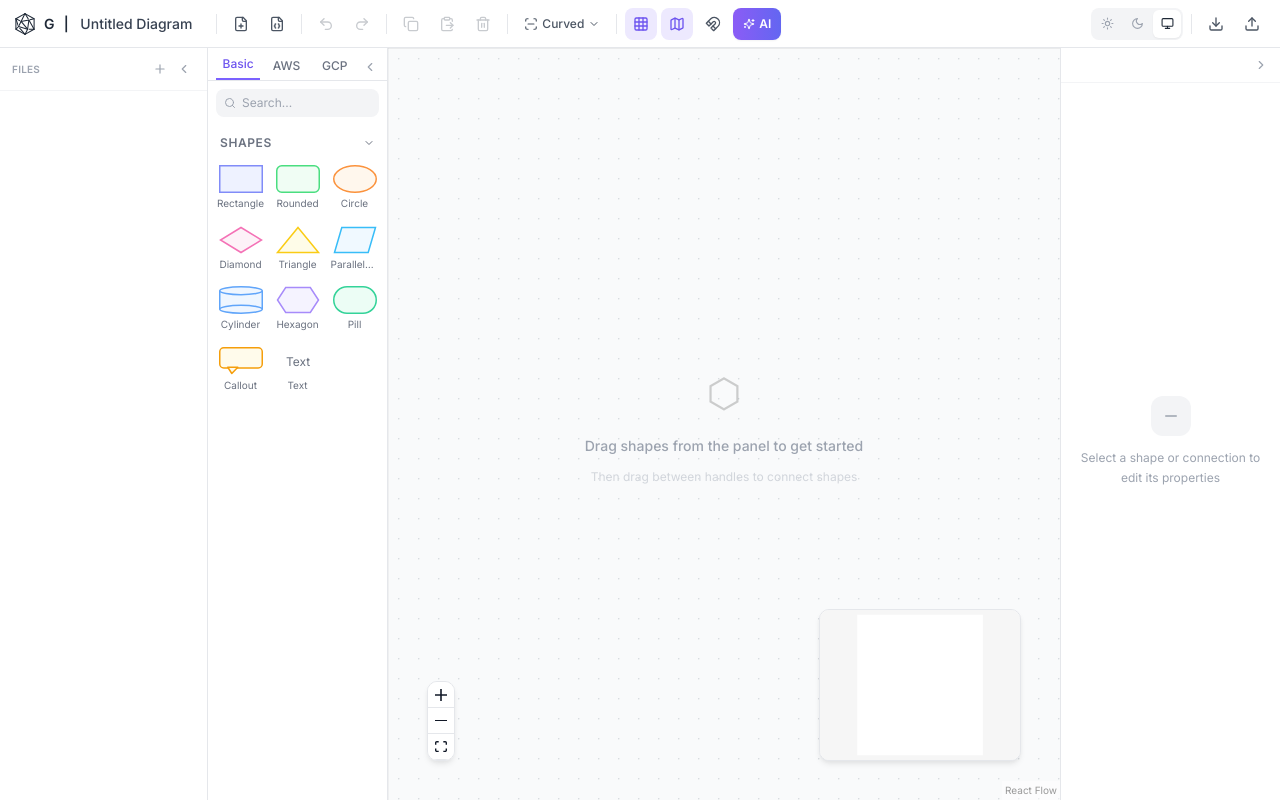
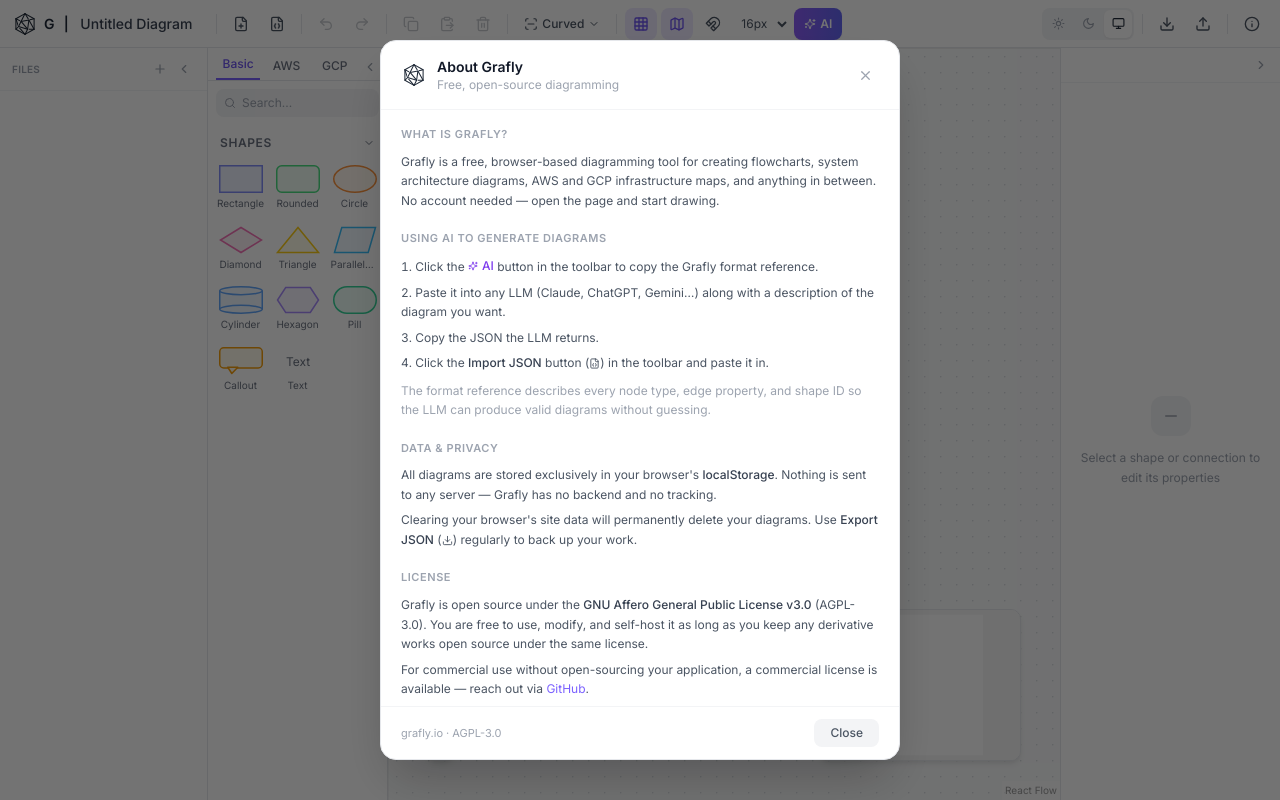
Before and after one commit to lnenad/grafly, a React (Vite) app: page / in a window 1280 px wide. Built offline with nearby package versions, Linux system fonts and the light colour scheme.

Commit message:
custom grid size

```diff
--- a/src/components/Canvas.jsx
+++ b/src/components/Canvas.jsx
@@ -38,6 +38,7 @@
     showMinimap,
     showGrid,
     snapToGrid,
+    gridSize,
     edgeType,
     viewport,
   } = useDiagramStore()
@@ -111,7 +112,7 @@
         defaultViewport={viewport}
         onViewportChange={onViewportChange}
         snapToGrid={snapToGrid}
-        snapGrid={[16, 16]}
+        snapGrid={[gridSize, gridSize]}
         deleteKeyCode={null}
         multiSelectionKeyCode="Shift"
         selectionKeyCode={null}
@@ -141,7 +142,7 @@
         onPaneContextMenu={(e) => { e.preventDefault(); onContextMenu(e.clientX, e.clientY) }}
       >
         {showGrid && (
-          <Background variant={BackgroundVariant.Dots} gap={20} size={1.5} color={isDark ? '#374151' : '#D1D5DB'} />
+          <Background variant={BackgroundVariant.Dots} gap={gridSize} size={1.5} color={isDark ? '#374151' : '#D1D5DB'} />
         )}
         <Controls showInteractive={false} style={{ bottom: 24, left: 24 }} />
         {showMinimap && (
--- a/src/components/Toolbar.jsx
+++ b/src/components/Toolbar.jsx
@@ -1,4 +1,4 @@
-import { useRef, useState } from "react";
+import { useRef, useState, useEffect } from "react";
 import { createPortal } from "react-dom";
 import diagramFormatRaw from "../../GRAFLY_DIAGRAM_FORMAT.md?raw";
 import {
@@ -23,6 +23,7 @@
   Sparkles,
   Check,
   Copy as CopyIcon,
+  Info,
 } from "lucide-react";
 import useDiagramStore from "../store/diagramStore";
 import { downloadDiagram, uploadDiagram } from "../utils/fileUtils";
@@ -86,9 +87,11 @@
     showMinimap,
     showGrid,
     snapToGrid,
+    gridSize,
     toggleMinimap,
     toggleGrid,
     toggleSnapToGrid,
+    setGridSize,
     edgeType,
     setEdgeType,
     nodes,
@@ -110,6 +113,12 @@
   const [jsonText, setJsonText] = useState("");
   const [jsonError, setJsonError] = useState("");
   const [aiModal, setAiModal] = useState(false);
+  const [aboutModal, setAboutModal] = useState(() => !localStorage.getItem('grafly_visited'));
+
+  const closeAbout = () => {
+    localStorage.setItem('grafly_visited', '1');
+    setAboutModal(false);
+  };
   const [copied, setCopied] = useState(false);
 
   const copyDocs = () => {
@@ -304,6 +313,16 @@
       >
         <Magnet size={16} />
       </ToolbarButton>
+      <select
+        value={gridSize}
+        onChange={(e) => setGridSize(Number(e.target.value))}
+        data-tooltip="Grid size"
+        className="h-7 px-1 rounded-lg text-xs text-gray-600 dark:text-gray-400 bg-transparent hover:bg-gray-100 dark:hover:bg-gray-800 border-none outline-none cursor-pointer transition-colors"
+      >
+        {[8, 12, 16, 24, 32].map((s) => (
+          <option key={s} value={s}>{s}px</option>
+        ))}
+      </select>
       <button
         onClick={() => setAiModal(true)}
         data-tooltip="AI diagram format reference"
@@ -349,6 +368,117 @@
           />
         </label>
       </ToolbarButton>
+      <Divider />
+      <ToolbarButton tooltip="About Grafly" onClick={() => setAboutModal(true)}>
+        <Info size={16} />
+      </ToolbarButton>
+
+      {/* About modal */}
+      {aboutModal && createPortal(
+        <div
+          className="fixed inset-0 z-[9997] flex items-center justify-center p-4"
+          style={{ background: "rgba(0,0,0,0.55)" }}
+          onMouseDown={(e) => { if (e.target === e.currentTarget) closeAbout() }}
+        >
+          <div
+            className="bg-white dark:bg-gray-900 rounded-2xl shadow-2xl border border-gray-200 dark:border-gray-700 flex flex-col overflow-hidden"
+            style={{ width: 520, maxHeight: "90vh" }}
+          >
+            {/* Header */}
+            <div className="flex items-center justify-between px-5 py-4 border-b border-gray-100 dark:border-gray-800 shrink-0">
+              <div className="flex items-center gap-2.5">
+                <GraflyLogo size={26} className="text-gray-800 dark:text-gray-100" />
+                <div>
+                  <h2 className="text-sm font-semibold text-gray-900 dark:text-gray-100">About Grafly</h2>
+                  <p className="text-xs text-gray-400 dark:text-gray-500">Free, open-source diagramming</p>
+                </div>
+              </div>
+              <button
+                onClick={closeAbout}
+                className="w-7 h-7 flex items-center justify-center rounded-lg text-gray-400 hover:text-gray-600 dark:hover:text-gray-200 hover:bg-gray-100 dark:hover:bg-gray-800 transition-colors"
+              >
+                <X size={15} />
+              </button>
+            </div>
+
+            {/* Body */}
+            <div className="flex-1 overflow-y-auto px-5 py-4 space-y-5 text-xs text-gray-600 dark:text-gray-400 leading-relaxed">
+
+              {/* What is it */}
+              <section>
+                <h3 className="text-[11px] font-semibold text-gray-400 dark:text-gray-500 uppercase tracking-wider mb-2">What is Grafly?</h3>
+                <p>
+                  Grafly is a free, browser-based diagramming tool for creating flowcharts, system architecture diagrams, AWS and GCP infrastructure maps, and anything in between. No account needed — open the page and start drawing.
+                </p>
+              </section>
+
+              {/* AI */}
+              <section>
+                <h3 className="text-[11px] font-semibold text-gray-400 dark:text-gray-500 uppercase tracking-wider mb-2">Using AI to generate diagrams</h3>
+                <ol className="space-y-1.5 list-decimal list-inside">
+                  <li>Click the <span className="inline-flex items-center gap-1 font-medium text-violet-600 dark:text-violet-400"><Sparkles size={10} />AI</span> button in the toolbar to copy the Grafly format reference.</li>
+                  <li>Paste it into any LLM (Claude, ChatGPT, Gemini…) along with a description of the diagram you want.</li>
+                  <li>Copy the JSON the LLM returns.</li>
+                  <li>Click the <span className="font-medium text-gray-700 dark:text-gray-300">Import JSON</span> button (<FileJson size={11} className="inline" />) in the toolbar and paste it in.</li>
+                </ol>
+                <p className="mt-2 text-gray-400 dark:text-gray-500">The format reference describes every node type, edge property, and shape ID so the LLM can produce valid diagrams without guessing.</p>
+              </section>
+
+              {/* Data & Privacy */}
+              <section>
+                <h3 className="text-[11px] font-semibold text-gray-400 dark:text-gray-500 uppercase tracking-wider mb-2">Data & Privacy</h3>
+                <p>
+                  All diagrams are stored exclusively in your browser's <span className="font-medium text-gray-700 dark:text-gray-300">localStorage</span>. Nothing is sent to any server — Grafly has no backend and no tracking.
+                </p>
+                <p className="mt-1.5">
+                  Clearing your browser's site data will permanently delete your diagrams. Use <span className="font-medium text-gray-700 dark:text-gray-300">Export JSON</span> (<Download size={11} className="inline" />) regularly to back up your work.
+                </p>
+              </section>
+
+              {/* License */}
+              <section>
+                <h3 className="text-[11px] font-semibold text-gray-400 dark:text-gray-500 uppercase tracking-wider mb-2">License</h3>
+                <p>
+                  Grafly is open source under the <span className="font-medium text-gray-700 dark:text-gray-300">GNU Affero General Public License v3.0</span> (AGPL-3.0). You are free to use, modify, and self-host it as long as you keep any derivative works open source under the same license.
+                </p>
+                <p className="mt-1.5">
+                  For commercial use without open-sourcing your application, a commercial license is available — reach out via{" "}
+                  <a href="https://github.com/lnenad" target="_blank" rel="noopener noreferrer" className="text-primary-500 hover:text-primary-600 dark:text-primary-400 hover:underline">GitHub</a>.
+                </p>
+              </section>
+
+              {/* Author */}
+              <section>
+                <h3 className="text-[11px] font-semibold text-gray-400 dark:text-gray-500 uppercase tracking-wider mb-2">Made by</h3>
+                <a
+                  href="https://github.com/lnenad"
+                  target="_blank"
+                  rel="noopener noreferrer"
+                  className="inline-flex items-center gap-2 px-3 py-2 rounded-xl bg-gray-50 dark:bg-gray-800 hover:bg-gray-100 dark:hover:bg-gray-700 border border-gray-200 dark:border-gray-700 transition-colors text-gray-700 dark:text-gray-300 font-medium"
+                >
+                  <svg viewBox="0 0 24 24" width="15" height="15" fill="currentColor" className="shrink-0">
+                    <path d="M12 0C5.37 0 0 5.37 0 12c0 5.3 3.438 9.8 8.205 11.385.6.113.82-.258.82-.577v-2.234c-3.338.726-4.033-1.416-4.033-1.416-.546-1.387-1.333-1.756-1.333-1.756-1.089-.745.083-.729.083-.729 1.205.084 1.839 1.237 1.839 1.237 1.07 1.834 2.807 1.304 3.492.997.107-.775.418-1.305.762-1.604-2.665-.305-5.467-1.334-5.467-5.931 0-1.311.469-2.381 1.236-3.221-.124-.303-.535-1.524.117-3.176 0 0 1.008-.322 3.301 1.23A11.509 11.509 0 0 1 12 5.803c1.02.005 2.047.138 3.006.404 2.291-1.552 3.297-1.23 3.297-1.23.653 1.653.242 2.874.118 3.176.77.84 1.235 1.911 1.235 3.221 0 4.609-2.807 5.624-5.479 5.921.43.372.823 1.102.823 2.222v3.293c0 .319.192.694.801.576C20.566 21.797 24 17.3 24 12c0-6.63-5.37-12-12-12z"/>
+                  </svg>
+                  Nenad (lnenad)
+                </a>
+              </section>
+
+            </div>
+
+            {/* Footer */}
+            <div className="px-5 py-3 border-t border-gray-100 dark:border-gray-800 flex items-center justify-between shrink-0">
+              <span className="text-[11px] text-gray-400 dark:text-gray-600">grafly.io · AGPL-3.0</span>
+              <button
+                onClick={closeAbout}
+                className="px-4 py-1.5 text-xs font-medium rounded-lg bg-gray-100 dark:bg-gray-800 text-gray-600 dark:text-gray-400 hover:bg-gray-200 dark:hover:bg-gray-700 transition-colors"
+              >
+                Close
+              </button>
+            </div>
+          </div>
+        </div>,
+        document.body
+      )}
 
       {/* AI format reference modal */}
       {aiModal && createPortal(
--- a/src/store/diagramStore.js
+++ b/src/store/diagramStore.js
@@ -52,6 +52,7 @@
   showMinimap: true,
   showGrid: true,
   snapToGrid: false,
+  gridSize: 16,
   edgeType: 'smoothstep',
 
   // ── React Flow callbacks ──
@@ -236,6 +237,7 @@
   toggleMinimap: () => set((s) => ({ showMinimap: !s.showMinimap })),
   toggleGrid: () => set((s) => ({ showGrid: !s.showGrid })),
   toggleSnapToGrid: () => set((s) => ({ snapToGrid: !s.snapToGrid })),
+  setGridSize: (gridSize) => set({ gridSize }),
 
   // ── Selection ──
   onSelectionChange: ({ nodes, edges }) => {
```
Also changed, not shown: index.html (+61 -24 lines), public/favicon.svg, 1 other file (tests, documents, lock files or other folders).
